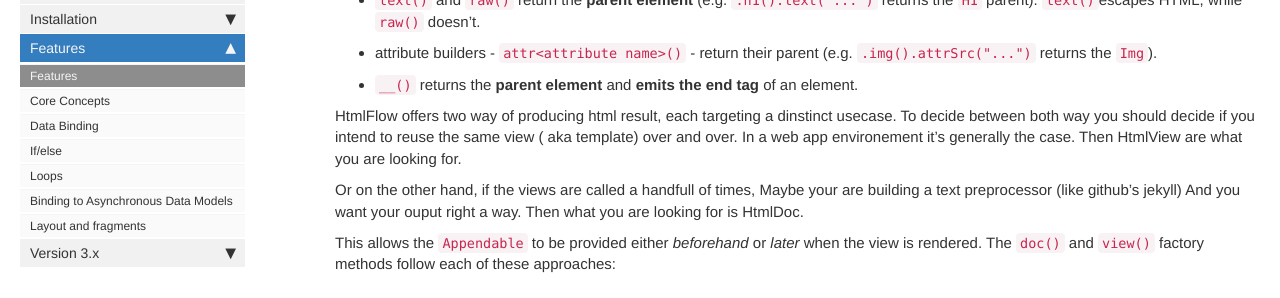
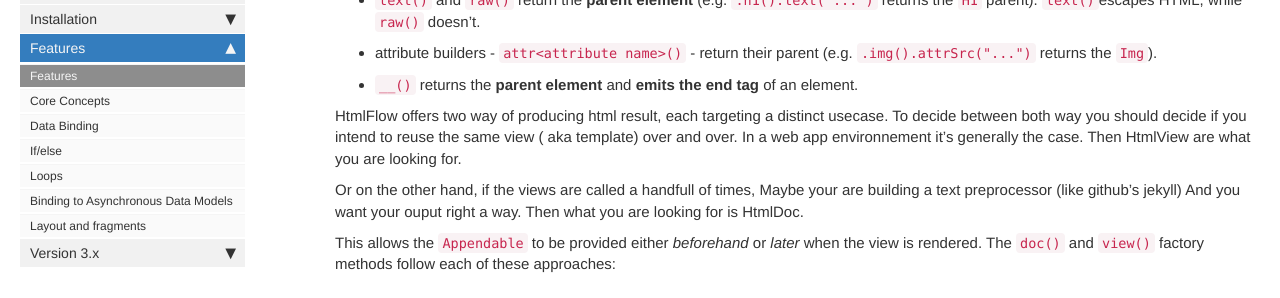
Before and after one commit to xmlet/HtmlFlow, a Jekyll site: the page built from pages/htmlflow/features.md, in a window 1280 px wide and 900 px high, scrolled down 439 px. Shown: the part 153-451 px from the top of the window. Built offline with Jekyll 4.4.1, drawn with Linux system fonts in a browser that asks for light colours; comment, search, counter and statistics services are not loaded.

Commit message:
Fix typos

```diff
--- a/pages/htmlflow/features.md
+++ b/pages/htmlflow/features.md
@@ -23,9 +23,9 @@
 * attribute builders - `attr<attribute name>()` - return their parent (e.g. `.img().attrSrc("...")` returns the `Img`).
 * `__()` returns the **parent element** and **emits the end tag** of an element.
 
-HtmlFlow offers two way of producing html result, each targeting a dinstinct usecase.
+HtmlFlow offers two way of producing html result, each targeting a distinct usecase.
 To decide between both way you should decide if you intend to reuse the same view ( aka template) over and over.
-In a web app environement it's generally the case. Then HtmlView are what you are looking for.
+In a web app environnement it's generally the case. Then HtmlView are what you are looking for.
 
 Or on the other hand, if the views are called a handfull of times, Maybe your are building a text preprocessor (like github's jekyll)
 And you want your ouput right a way. Then what you are looking for is HtmlDoc.
```
